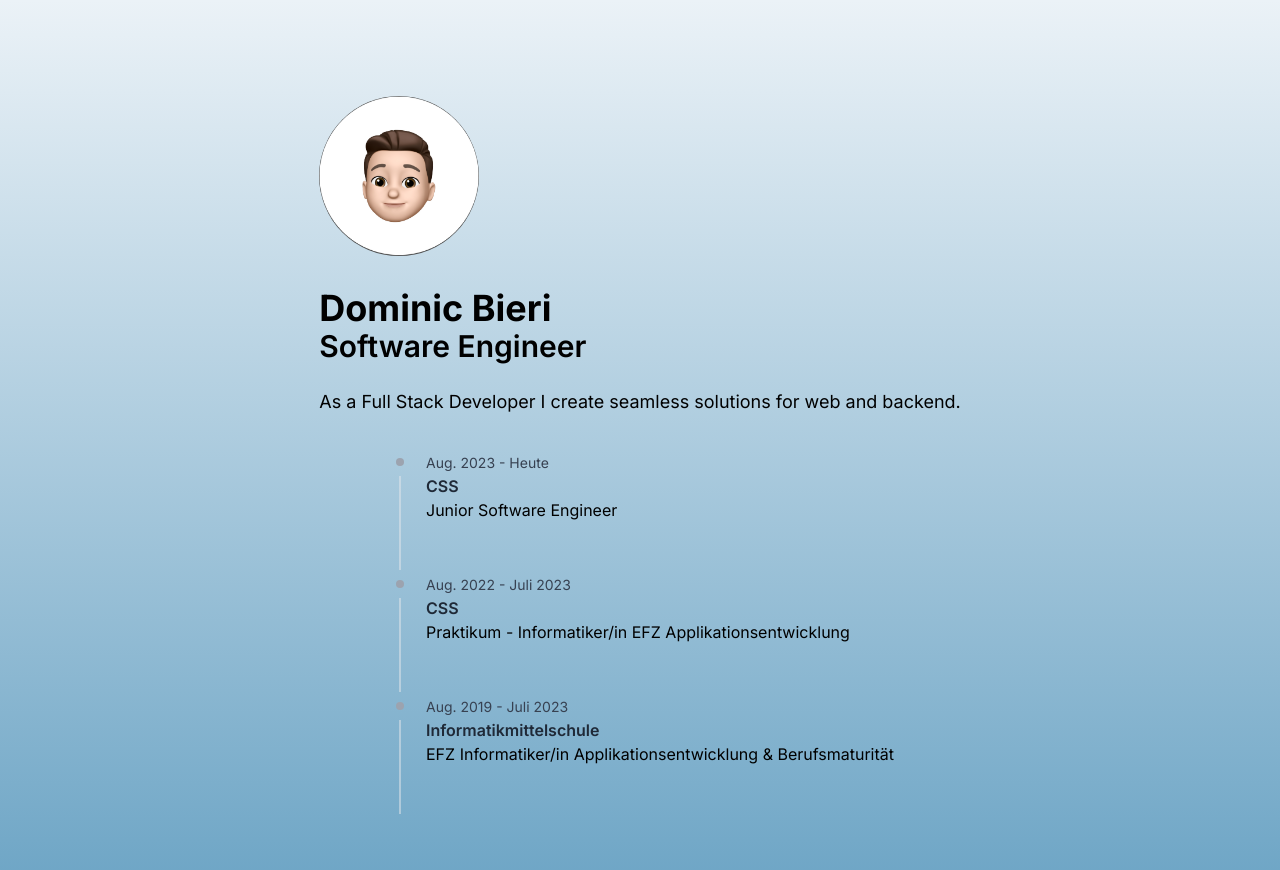
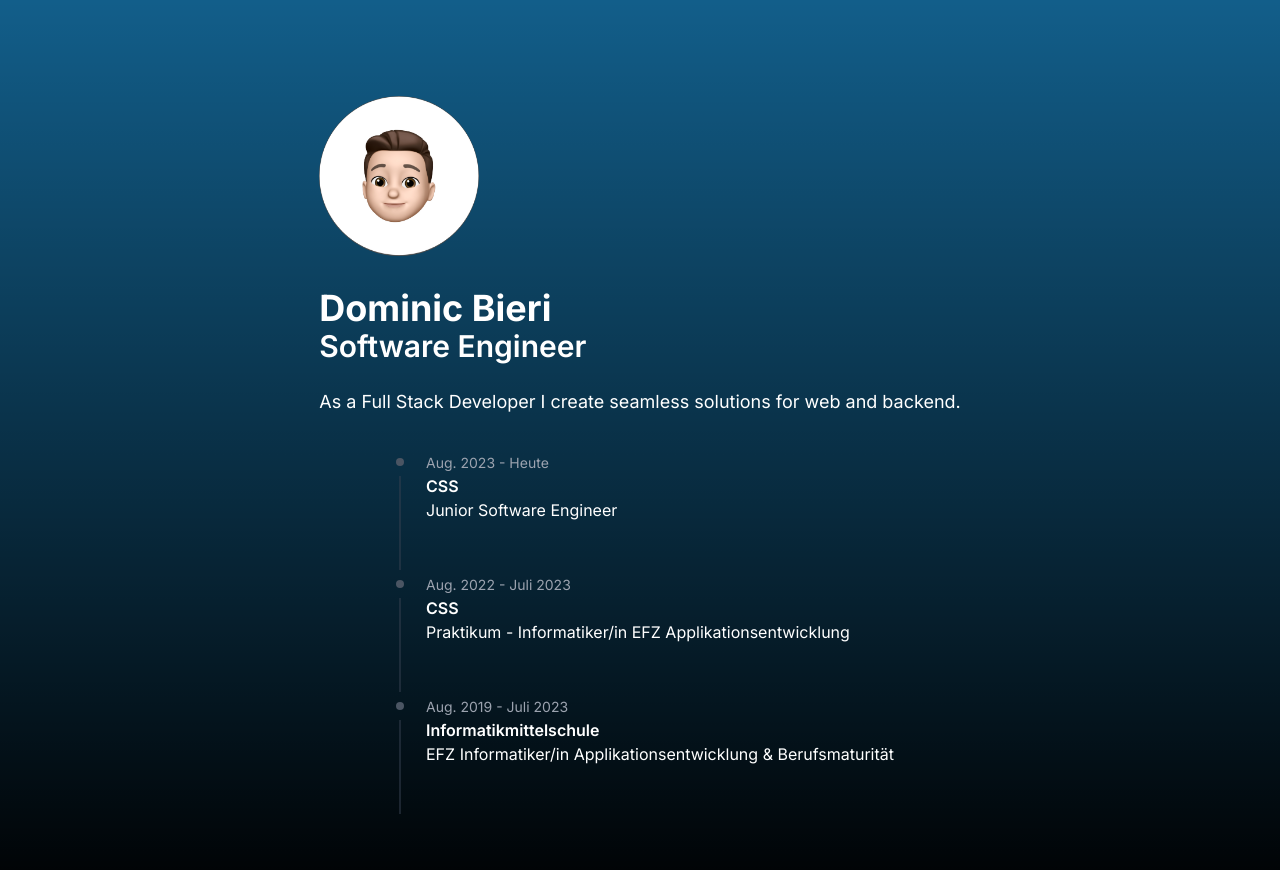
Before and after one commit to dominic-bieri/dominic-bieri-website, a Next.js app: page / in a window 1280 px wide. Shown: the top 870 px of the page. Built offline with nearby package versions, Linux system fonts and the light colour scheme.

Commit message:
change default to dark version

```diff
--- a/src/app/globals.css
+++ b/src/app/globals.css
@@ -3,17 +3,9 @@
 @tailwind utilities;
 
 :root {
-  --foreground-rgb: 0, 0, 0;
-  --background-start-rgb: 235, 242, 247;
-  --background-end-rgb: 106, 163, 196;
-}
-
-@media (prefers-color-scheme: dark) {
-  :root {
-    --foreground-rgb: 255, 255, 255;
-    --background-start-rgb: 18, 94, 138;
-    --background-end-rgb: 0, 0, 0;
-  }
+  --foreground-rgb: 255, 255, 255;
+  --background-start-rgb: 18, 94, 138;
+  --background-end-rgb: 0, 0, 0;
 }
 
 body {
--- a/src/components/Timeline/TimelineItem.tsx
+++ b/src/components/Timeline/TimelineItem.tsx
@@ -6,24 +6,24 @@ interface TimelineItemProps {
   description?: string;
 }
 
-const TimelineItem: React.FC<TimelineItemProps> = ({ date, title, description }) => (
+const TimelineItem: React.FC<TimelineItemProps> = ({
+  date,
+  title,
+  description,
+}) => (
   <div className="flex gap-x-3">
-        <div className="relative last:after:hidden after:absolute after:top-7 after:bottom-0 after:start-3.5 after:w-px after:-translate-x-[0.5px] after:bg-gray-200 dark:after:bg-gray-700">
+    <div className="relative last:after:hidden after:absolute after:top-7 after:bottom-0 after:start-3.5 after:w-px after:-translate-x-[0.5px] after:bg-gray-700">
       <div className="relative z-10 w-7 h-7 flex justify-center items-center">
-                <div className="w-2 h-2 rounded-full bg-gray-400 dark:bg-gray-600"></div>
+        <div className="w-2 h-2 rounded-full bg-gray-600"></div>
       </div>
     </div>
 
     <div className="grow pt-0.5 pb-8">
-            <time className="mb-1 text-sm font-normal leading-none text-gray-700 dark:text-gray-400">
+      <time className="mb-1 text-sm font-normal leading-none text-gray-400">
         {date}
       </time>
-            <h3 className="flex gap-x-1.5 font-semibold text-gray-800 dark:text-white">
-                {title}
-            </h3>
-            <p className="mb-4 text-base font-normal">
-                {description}
-            </p>
+      <h3 className="flex gap-x-1.5 font-semibold text-white">{title}</h3>
+      <p className="mb-4 text-base font-normal">{description}</p>
     </div>
   </div>
 );
```
Lines whose indentation alone changed are shown as unchanged.
